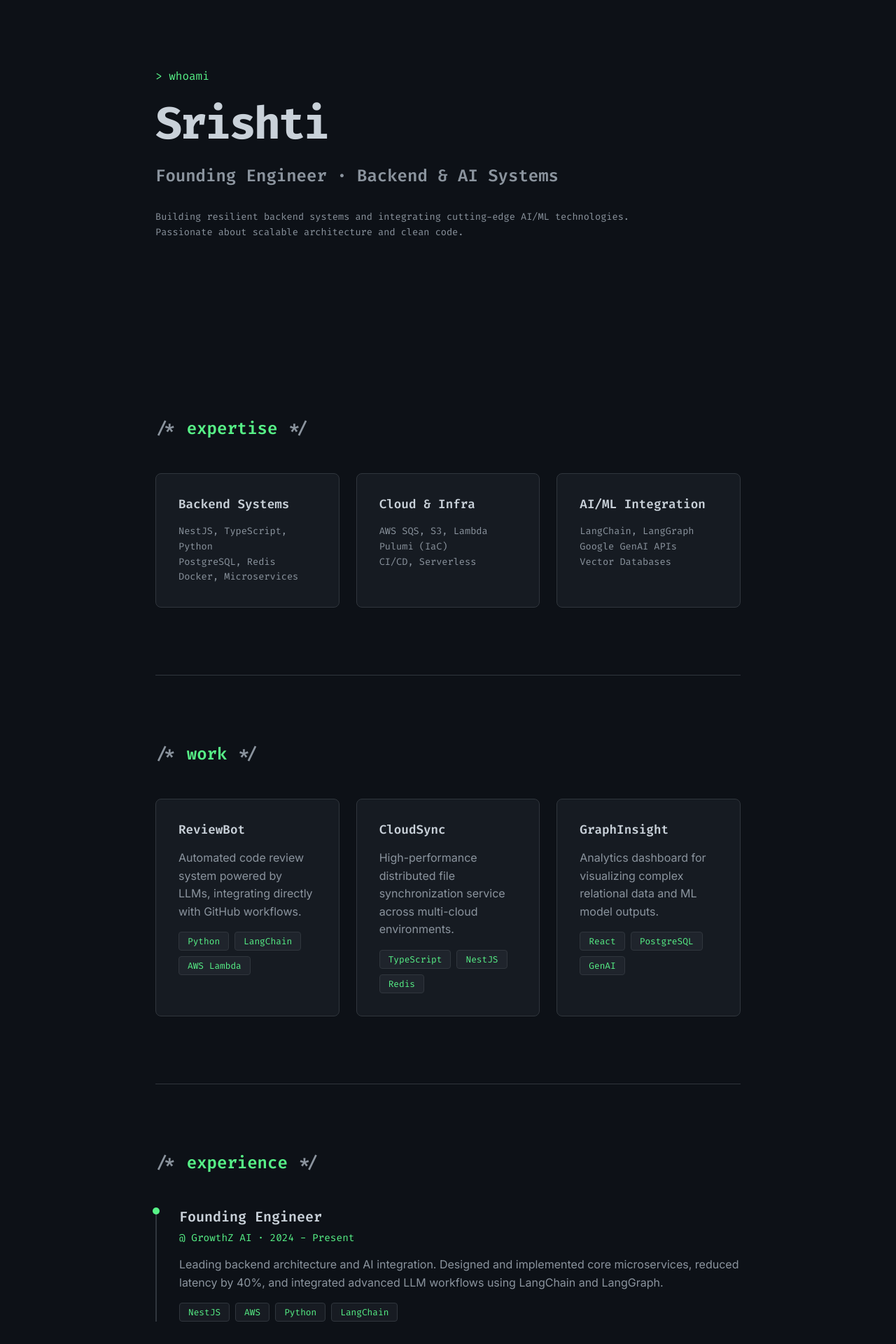
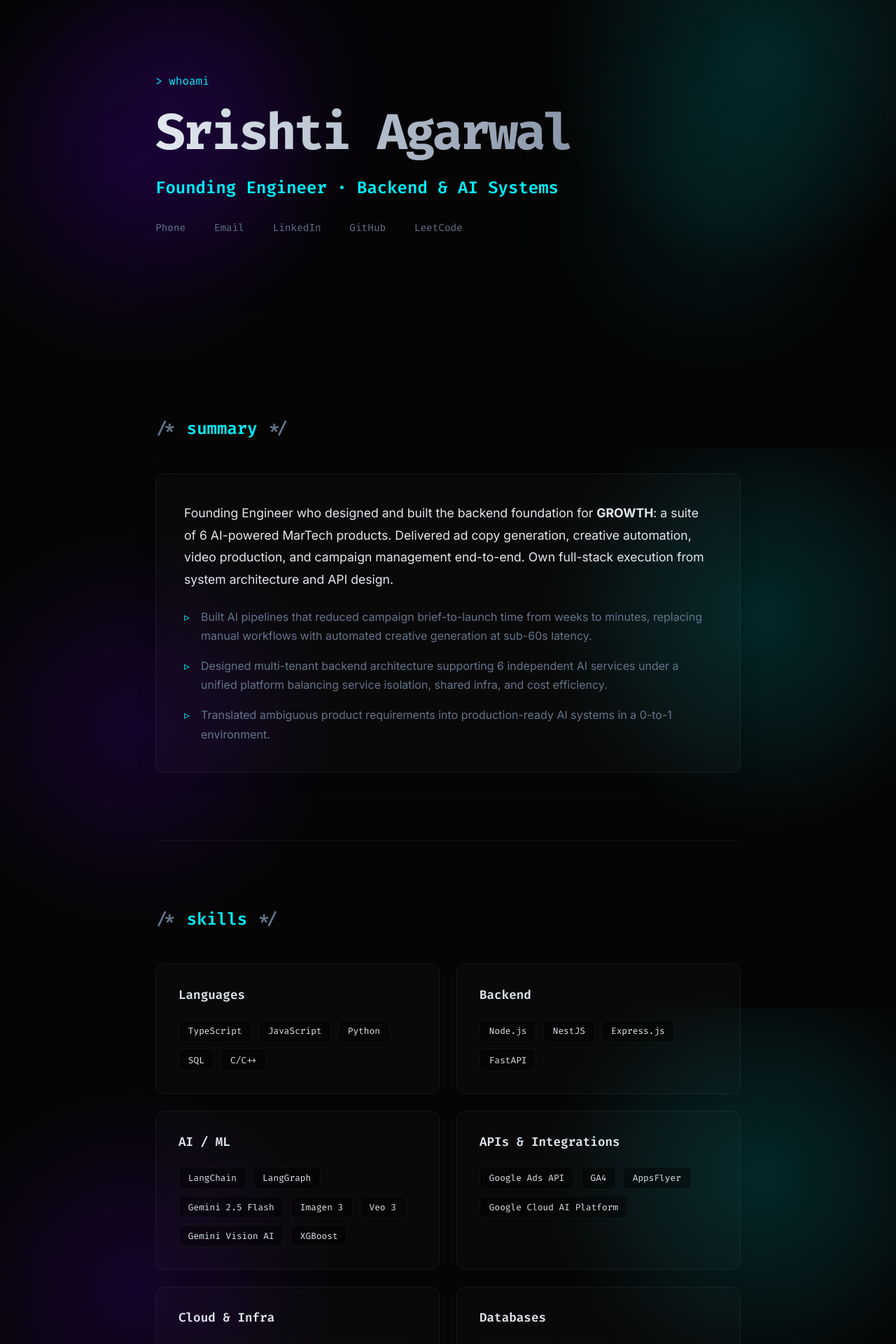
Before and after one commit to srishtiagarwall/srishti.dev, a Next.js app: page / in a window 1280 px wide. Shown: the part 160-2080 px from the top of the page at 70% size. Built offline with nearby package versions, Linux system fonts and the light colour scheme.

Commit message:
Modified: Cooler effect

```diff
--- a/src/app/globals.css
+++ b/src/app/globals.css
@@ -1,12 +1,15 @@
 :root {
-  --background: #0d1117;
-  --foreground: #c9d1d9;
-  --accent: #57f287;
-  --accent-glow: rgba(87, 242, 135, 0.2);
-  --comment: #8b949e;
-  --card-bg: #161b22;
-  --card-border: #30363d;
-  --code-bg: rgba(110, 118, 129, 0.1);
+  --background: #050505;
+  --foreground: #e2e8f0;
+  --accent: #00f0ff;
+  --accent-secondary: #7000ff;
+  --accent-glow: rgba(0, 240, 255, 0.15);
+  --secondary-glow: rgba(112, 0, 255, 0.15);
+  --comment: #64748b;
+  --card-bg: rgba(255, 255, 255, 0.02);
+  --card-border: rgba(255, 255, 255, 0.05);
+  --card-border-hover: rgba(255, 255, 255, 0.15);
+  --code-bg: rgba(0, 0, 0, 0.4);
   --font-inter: 'Inter', sans-serif;
   --font-fira-code: 'Fira Code', monospace;
 }
@@ -30,6 +33,10 @@ body {
   font-family: var(--font-inter);
   -webkit-font-smoothing: antialiased;
   -moz-osx-font-smoothing: grayscale;
+  background-image:
+    radial-gradient(circle at 15% 50%, var(--secondary-glow), transparent 25%),
+    radial-gradient(circle at 85% 30%, var(--accent-glow), transparent 25%);
+  background-attachment: fixed;
 }
 
 * {
--- a/src/app/page.module.css
+++ b/src/app/page.module.css
@@ -3,6 +3,8 @@
   margin: 0 auto;
   padding: 0 2rem;
   padding-top: 100px;
+  position: relative;
+  z-index: 1;
 }
 
 .nav {
@@ -15,8 +17,9 @@
   align-items: center;
   justify-content: center;
   gap: 2rem;
-  background: rgba(13, 17, 23, 0.8);
-  backdrop-filter: blur(10px);
+  background: rgba(5, 5, 5, 0.6);
+  backdrop-filter: blur(12px);
+  -webkit-backdrop-filter: blur(12px);
   border-bottom: 1px solid var(--card-border);
   z-index: 100;
   font-family: var(--font-fira-code);
@@ -26,11 +29,12 @@
 .navLink {
   color: var(--comment);
   text-decoration: none;
-  transition: color 0.2s ease;
+  transition: color 0.2s ease, text-shadow 0.2s ease;
 }
 
 .navLink:hover {
   color: var(--accent);
+  text-shadow: 0 0 8px var(--accent-glow);
 }
 
 .section {
@@ -70,6 +74,40 @@
   position: relative;
 }
 
+.glowBlob {
+  position: absolute;
+  top: 10%;
+  left: -10%;
+  width: 300px;
+  height: 300px;
+  background: var(--accent-secondary);
+  filter: blur(100px);
+  opacity: 0.15;
+  border-radius: 50%;
+  z-index: -1;
+  animation: float 8s ease-in-out infinite;
+}
+
+.glowBlob2 {
+  position: absolute;
+  bottom: 10%;
+  right: -10%;
+  width: 250px;
+  height: 250px;
+  background: var(--accent);
+  filter: blur(100px);
+  opacity: 0.1;
+  border-radius: 50%;
+  z-index: -1;
+  animation: float 10s ease-in-out infinite reverse;
+}
+
+@keyframes float {
+  0% { transform: translateY(0) scale(1); }
+  50% { transform: translateY(-20px) scale(1.05); }
+  100% { transform: translateY(0) scale(1); }
+}
+
 .heroGreeting {
   font-family: var(--font-fira-code);
   color: var(--accent);
@@ -77,54 +115,151 @@
 }
 
 .heroName {
-  font-size: 4rem;
-  font-weight: 700;
-  color: var(--foreground);
+  font-size: 4.5rem;
+  font-weight: 800;
+  background: linear-gradient(to right, var(--foreground), var(--comment));
+  -webkit-background-clip: text;
+  -webkit-text-fill-color: transparent;
   margin-bottom: 1rem;
   letter-spacing: -0.05em;
+  animation: slideUp 0.8s ease-out;
 }
 
 .heroRole {
   font-size: 1.5rem;
-  color: var(--comment);
+  color: var(--accent);
   margin-bottom: 2rem;
+  font-family: var(--font-fira-code);
+  animation: slideUp 1s ease-out;
 }
 
-/* Expertise */
+.heroLinks {
+  display: flex;
+  align-items: center;
+  gap: 1rem;
+  font-family: var(--font-fira-code);
+  font-size: 0.9rem;
+  animation: slideUp 1.2s ease-out;
+}
+
+.socialLink {
+  color: var(--comment);
+  transition: all 0.3s ease;
+}
+
+.socialLink:hover {
+  color: var(--foreground);
+  text-shadow: 0 0 10px rgba(255, 255, 255, 0.3);
+}
+
+.dot {
+  color: var(--card-border);
+}
+
+@keyframes slideUp {
+  from { opacity: 0; transform: translateY(20px); }
+  to { opacity: 1; transform: translateY(0); }
+}
+
+/* Summary */
+.summaryCard {
+  background: var(--card-bg);
+  border: 1px solid var(--card-border);
+  border-radius: 12px;
+  padding: 2.5rem;
+  backdrop-filter: blur(10px);
+  box-shadow: 0 4px 30px rgba(0, 0, 0, 0.1);
+  transition: all 0.3s ease;
+}
+
+.summaryCard:hover {
+  border-color: var(--card-border-hover);
+  box-shadow: 0 10px 40px -10px rgba(0, 0, 0, 0.5), inset 0 0 0 1px var(--accent-glow);
+}
+
+.summaryText {
+  font-size: 1.1rem;
+  line-height: 1.8;
+  color: var(--foreground);
+  margin-bottom: 1.5rem;
+}
+
+.bulletList {
+  list-style: none;
+  padding-left: 0;
+  display: flex;
+  flex-direction: column;
+  gap: 1rem;
+}
+
+.bulletList li {
+  position: relative;
+  padding-left: 1.5rem;
+  line-height: 1.7;
+  color: var(--comment);
+}
+
+.bulletList li::before {
+  content: '▹';
+  position: absolute;
+  left: 0;
+  color: var(--accent);
+  font-family: var(--font-fira-code);
+}
+
+/* Skills Grid */
 .grid {
   display: grid;
-  grid-template-columns: repeat(auto-fit, minmax(250px, 1fr));
+  grid-template-columns: repeat(auto-fit, minmax(280px, 1fr));
   gap: 1.5rem;
 }
 
 .card {
   background: var(--card-bg);
   border: 1px solid var(--card-border);
-  border-radius: 8px;
+  border-radius: 12px;
   padding: 2rem;
-  transition: all 0.3s ease;
+  transition: all 0.4s cubic-bezier(0.175, 0.885, 0.32, 1.275);
   position: relative;
   overflow: hidden;
+  backdrop-filter: blur(10px);
 }
 
 .card:hover {
-  border-color: var(--accent);
-  box-shadow: 0 0 20px var(--accent-glow);
-  transform: translateY(-2px);
+  border-color: var(--card-border-hover);
+  box-shadow: 0 10px 30px -10px rgba(0, 0, 0, 0.5), inset 0 0 0 1px var(--accent-glow);
+  transform: translateY(-4px);
 }
 
 .cardTitle {
   font-family: var(--font-fira-code);
   font-size: 1.1rem;
   color: var(--foreground);
-  margin-bottom: 1rem;
+  margin-bottom: 1.5rem;
 }
 
-.cardTech {
+.pills {
+  display: flex;
+  flex-wrap: wrap;
+  gap: 0.6rem;
+}
+
+.pill {
   font-family: var(--font-fira-code);
-  font-size: 0.85rem;
-  color: var(--comment);
-  line-height: 1.6;
+  font-size: 0.8rem;
+  background: var(--code-bg);
+  color: var(--foreground);
+  padding: 0.4rem 0.8rem;
+  border-radius: 6px;
+  border: 1px solid var(--card-border);
+  transition: all 0.3s ease;
+}
+
+.pill:hover {
+  border-color: var(--accent);
+  color: var(--accent);
+  box-shadow: 0 0 10px var(--accent-glow);
+  transform: translateY(-1px);
 }
 
 /* Experience */
@@ -149,6 +284,7 @@
   height: 10px;
   border-radius: 50%;
   background: var(--accent);
+  box-shadow: 0 0 10px var(--accent);
 }
 
 .roleTitle {
@@ -161,7 +297,7 @@
   font-family: var(--font-fira-code);
   color: var(--accent);
   font-size: 0.9rem;
-  margin-bottom: 1rem;
+  margin-bottom: 1.5rem;
 }
 
 .roleDesc {
@@ -170,20 +306,19 @@
   margin-bottom: 1rem;
 }
 
-.pills {
-  display: flex;
-  flex-wrap: wrap;
-  gap: 0.5rem;
+.impactBox {
+  margin-top: 2rem;
+  padding: 1.5rem;
+  background: rgba(112, 0, 255, 0.03);
+  border: 1px solid rgba(112, 0, 255, 0.2);
+  border-radius: 8px;
 }
 
-.pill {
+.impactTitle {
   font-family: var(--font-fira-code);
-  font-size: 0.8rem;
-  background: var(--code-bg);
-  color: var(--accent);
-  padding: 0.25rem 0.75rem;
-  border-radius: 4px;
-  border: 1px solid var(--card-border);
+  color: #a855f7;
+  margin-bottom: 1rem;
+  font-size: 1rem;
 }
 
 /* Footer */
@@ -210,6 +345,7 @@
 
 .links a:hover {
   color: var(--accent);
+  text-shadow: 0 0 8px var(--accent-glow);
 }
 
 @media (max-width: 768px) {
--- a/src/app/page.tsx
+++ b/src/app/page.tsx
@@ -5,91 +5,92 @@ export default function Home() {
     <>
       <nav className={styles.nav}>
         <a href="#home" className={styles.navLink}>// home</a>
-        <a href="#expertise" className={styles.navLink}>// expertise</a>
-        <a href="#projects" className={styles.navLink}>// work</a>
+        <a href="#summary" className={styles.navLink}>// summary</a>
+        <a href="#skills" className={styles.navLink}>// skills</a>
         <a href="#experience" className={styles.navLink}>// experience</a>
-        <a href="#contact" className={styles.navLink}>// contact</a>
+        <a href="#education" className={styles.navLink}>// education</a>
       </nav>
 
       <main className={styles.container}>
         {/* Hero Section */}
         <section id="home" className={styles.hero}>
+          <div className={styles.glowBlob}></div>
+          <div className={styles.glowBlob2}></div>
           <div className={styles.heroGreeting}>&gt; whoami</div>
-          <h1 className={styles.heroName}>Srishti</h1>
+          <h1 className={styles.heroName}>Srishti Agarwal</h1>
           <h2 className={styles.heroRole}>Founding Engineer &middot; Backend & AI Systems</h2>
-          <p className={styles.cardTech}>
-            Building resilient backend systems and integrating cutting-edge AI/ML technologies.
-            <br />
-            Passionate about scalable architecture and clean code.
-          </p>
+          <div className={styles.heroLinks}>
+            <a href="tel:+" className={styles.socialLink}>Phone</a>
+            <span className={styles.dot}>&middot;</span>
+            <a href="mailto:hello@srishti.dev" className={styles.socialLink}>Email</a>
+            <span className={styles.dot}>&middot;</span>
+            <a href="https://linkedin.com" target="_blank" rel="noreferrer" className={styles.socialLink}>LinkedIn</a>
+            <span className={styles.dot}>&middot;</span>
+            <a href="https://github.com" target="_blank" rel="noreferrer" className={styles.socialLink}>GitHub</a>
+            <span className={styles.dot}>&middot;</span>
+            <a href="https://leetcode.com" target="_blank" rel="noreferrer" className={styles.socialLink}>LeetCode</a>
+          </div>
         </section>
 
-        {/* Expertise Section */}
-        <section id="expertise" className={styles.section}>
-          <h2 className={styles.sectionTitle}>expertise</h2>
+        {/* Summary Section */}
+        <section id="summary" className={styles.section}>
+          <h2 className={styles.sectionTitle}>summary</h2>
+          <div className={styles.summaryCard}>
+            <p className={styles.summaryText}>
+              Founding Engineer who designed and built the backend foundation for <strong>GROWTH</strong>: a suite of 6 AI-powered MarTech products. Delivered ad copy generation, creative automation, video production, and campaign management end-to-end. Own full-stack execution from system architecture and API design.
+            </p>
+            <ul className={styles.bulletList}>
+              <li>Built AI pipelines that reduced campaign brief-to-launch time from weeks to minutes, replacing manual workflows with automated creative generation at sub-60s latency.</li>
+              <li>Designed multi-tenant backend architecture supporting 6 independent AI services under a unified platform balancing service isolation, shared infra, and cost efficiency.</li>
+              <li>Translated ambiguous product requirements into production-ready AI systems in a 0-to-1 environment.</li>
+            </ul>
+          </div>
+        </section>
+
+        {/* Skills Section */}
+        <section id="skills" className={styles.section}>
+          <h2 className={styles.sectionTitle}>skills</h2>
           <div className={styles.grid}>
             <div className={styles.card}>
-              <h3 className={styles.cardTitle}>Backend Systems</h3>
-              <p className={styles.cardTech}>
-                NestJS, TypeScript, Python<br/>
-                PostgreSQL, Redis<br/>
-                Docker, Microservices
-              </p>
+              <h3 className={styles.cardTitle}>Languages</h3>
+              <div className={styles.pills}>
+                {['TypeScript', 'JavaScript', 'Python', 'SQL', 'C/C++'].map(s => <span key={s} className={styles.pill}>{s}</span>)}
+              </div>
+            </div>
+            <div className={styles.card}>
+              <h3 className={styles.cardTitle}>Backend</h3>
+              <div className={styles.pills}>
+                {['Node.js', 'NestJS', 'Express.js', 'FastAPI'].map(s => <span key={s} className={styles.pill}>{s}</span>)}
+              </div>
+            </div>
+            <div className={styles.card}>
+              <h3 className={styles.cardTitle}>AI / ML</h3>
+              <div className={styles.pills}>
+                {['LangChain', 'LangGraph', 'Gemini 2.5 Flash', 'Imagen 3', 'Veo 3', 'Gemini Vision AI', 'XGBoost'].map(s => <span key={s} className={styles.pill}>{s}</span>)}
+              </div>
+            </div>
+            <div className={styles.card}>
+              <h3 className={styles.cardTitle}>APIs & Integrations</h3>
+              <div className={styles.pills}>
+                {['Google Ads API', 'GA4', 'AppsFlyer', 'Google Cloud AI Platform'].map(s => <span key={s} className={styles.pill}>{s}</span>)}
+              </div>
             </div>
             <div className={styles.card}>
               <h3 className={styles.cardTitle}>Cloud & Infra</h3>
-              <p className={styles.cardTech}>
-                AWS SQS, S3, Lambda<br/>
-                Pulumi (IaC)<br/>
-                CI/CD, Serverless
-              </p>
-            </div>
-            <div className={styles.card}>
-              <h3 className={styles.cardTitle}>AI/ML Integration</h3>
-              <p className={styles.cardTech}>
-                LangChain, LangGraph<br/>
-                Google GenAI APIs<br/>
-                Vector Databases
-              </p>
-            </div>
-          </div>
-        </section>
-
-        {/* Work / Projects Section */}
-        <section id="projects" className={styles.section}>
-          <h2 className={styles.sectionTitle}>work</h2>
-          <div className={styles.grid}>
-            <div className={styles.card}>
-              <h3 className={styles.cardTitle}>ReviewBot</h3>
-              <p className={styles.roleDesc}>
-                Automated code review system powered by LLMs, integrating directly with GitHub workflows.
-              </p>
               <div className={styles.pills}>
-                <span className={styles.pill}>Python</span>
-                <span className={styles.pill}>LangChain</span>
-                <span className={styles.pill}>AWS Lambda</span>
+                {['AWS (S3, SQS, Lambda, EC2, API Gateway)', 'Docker'].map(s => <span key={s} className={styles.pill}>{s}</span>)}
               </div>
             </div>
             <div className={styles.card}>
-              <h3 className={styles.cardTitle}>CloudSync</h3>
-              <p className={styles.roleDesc}>
-                High-performance distributed file synchronization service across multi-cloud environments.
-              </p>
+              <h3 className={styles.cardTitle}>Databases</h3>
               <div className={styles.pills}>
-                <span className={styles.pill}>TypeScript</span>
-                <span className={styles.pill}>NestJS</span>
-                <span className={styles.pill}>Redis</span>
+                {['PostgreSQL', 'MySQL', 'MongoDB'].map(s => <span key={s} className={styles.pill}>{s}</span>)}
               </div>
             </div>
             <div className={styles.card}>
-              <h3 className={styles.cardTitle}>GraphInsight</h3>
-              <p className={styles.roleDesc}>
-                Analytics dashboard for visualizing complex relational data and ML model outputs.
-              </p>
+              <h3 className={styles.cardTitle}>Core Concepts</h3>
               <div className={styles.pills}>
-                <span className={styles.pill}>React</span>
-                <span className={styles.pill}>PostgreSQL</span>
-                <span className={styles.pill}>GenAI</span>
+                {['System Design (HLD/LLD)', 'Multi-Tenant Architecture', 'Microservices', 'Event-Driven Systems'].map(s => <span key={s} className={styles.pill}>{s}</span>)}
               </div>
             </div>
           </div>
@@ -100,32 +101,37 @@ export default function Home() {
           <h2 className={styles.sectionTitle}>experience</h2>
           <div className={styles.timeline}>
             <div className={styles.timelineItem}>
-              <h3 className={styles.roleTitle}>Founding Engineer</h3>
-              <div className={styles.company}>@ GrowthZ AI &middot; 2024 - Present</div>
-              <p className={styles.roleDesc}>
-                Leading backend architecture and AI integration. Designed and implemented core
-                microservices, reduced latency by 40%, and integrated advanced LLM workflows using
-                LangChain and LangGraph.
-              </p>
-              <div className={styles.pills}>
-                <span className={styles.pill}>NestJS</span>
-                <span className={styles.pill}>AWS</span>
-                <span className={styles.pill}>Python</span>
-                <span className={styles.pill}>LangChain</span>
+              <h3 className={styles.roleTitle}>Founding Engineer - Backend & AI Systems</h3>
+              <div className={styles.company}>@ GrowthZ AI, Gurugram, India &middot; July 2024 - Present</div>
+              <ul className={styles.bulletList}>
+                <li>Engineered an AI-powered ad copy and creative generation platform ingesting Play Store / App Store / website reviews to identify sentiment and themes, producing optimized ad copies with integrated keyword research, and generating static, animated, and video ad creatives delivering production-ready assets at sub-60s latency.</li>
+                <li>Designed an end-to-end campaign automation and optimization engine auto-generating keywords, ad groups, match types, assets, and extensions via Google Ads API from a single URL input, and running real-time bid and structure adjustments using XG Boost-based ML models on live campaigns.</li>
+                <li>Engineered a unified performance analytics layer aggregating multi-platform data, computing performance signals, and surfacing real-time insights across campaign creation, tracking, and optimization services through a single marketing dashboard.</li>
+                <li>Engineered modular NestJS microservices with RBAC, JWT auth, and multi-tenant architecture reducing unauthorized access incidents by 95% and cutting client onboarding time by 60%.</li>
+                <li>Maintained scalable cloud infrastructure using Docker, AWS (S3, SQS, Lambda), and Pulumi (IaC) achieving 99.9% uptime and reducing deployment errors by 80%.</li>
+                <li>Integrated GA4 and AppsFlyer for unified attribution and reporting pipelines, ensuring consistent data flow.</li>
+              </ul>
+              <div className={styles.impactBox}>
+                <h4 className={styles.impactTitle}>Impact</h4>
+                <ul className={styles.bulletList}>
+                  <li>Independently built one of six beta products that opened a new monetization channel within three months of joining achieved 140% of quarterly variable & recognized as Top Performer for three consecutive months.</li>
+                  <li>Awarded Emerging Leader Excellence Award for cross-functional ownership, removing technical blockers, and driving predictable delivery timelines across product milestones.</li>
+                </ul>
               </div>
             </div>
+          </div>
+        </section>
+
+        {/* Education Section */}
+        <section id="education" className={styles.section}>
+          <h2 className={styles.sectionTitle}>education</h2>
+          <div className={styles.timeline}>
             <div className={styles.timelineItem}>
-              <h3 className={styles.roleTitle}>Software Engineer</h3>
-              <div className={styles.company}>@ TechCorp &middot; 2022 - 2024</div>
+              <h3 className={styles.roleTitle}>B.Tech in Computer Science and Engineering</h3>
+              <div className={styles.company}>@ SRM Institute of Science and Technology &middot; Sept 2020 - Jun 2024</div>
               <p className={styles.roleDesc}>
-                Developed scalable REST APIs and managed cloud infrastructure using Pulumi.
-                Migrated monolithic services to a dockerized microservices architecture.
+                Graduated with 9.25 CGPA.
               </p>
-              <div className={styles.pills}>
-                <span className={styles.pill}>TypeScript</span>
-                <span className={styles.pill}>Docker</span>
-                <span className={styles.pill}>PostgreSQL</span>
-              </div>
             </div>
           </div>
         </section>
@@ -137,7 +143,7 @@ export default function Home() {
             <a href="https://github.com" target="_blank" rel="noreferrer">github</a>
             <a href="https://linkedin.com" target="_blank" rel="noreferrer">linkedin</a>
           </div>
-          <p>&copy; {new Date().getFullYear()} Srishti. Built with Next.js & Vanilla CSS.</p>
+          <p>&copy; {new Date().getFullYear()} Srishti Agarwal. Built with Next.js & Vanilla CSS.</p>
         </footer>
       </main>
     </>
```
